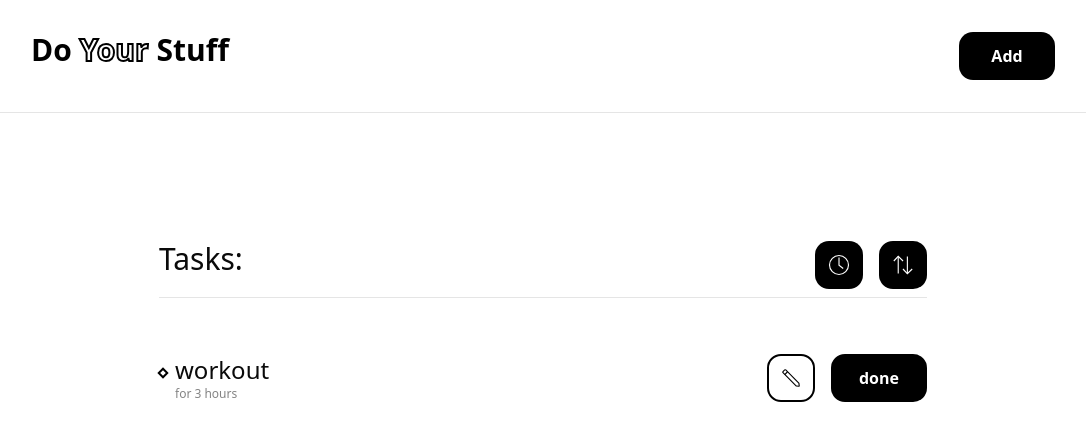
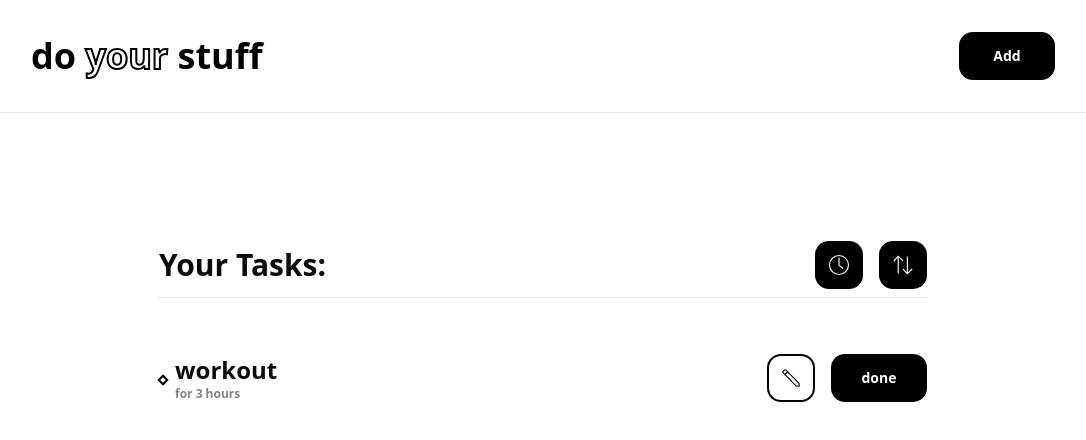
Before and after one commit to MohamCoder/Do-Your-Stuff-NextJs, a Next.js app: page / in a window 1280 px wide. Shown: the top 440 px of the page, without its empty margins (97-1183 px from the left). Built offline with nearby package versions, Linux system fonts and the light colour scheme.

Commit message:
ui:tiny changes

```diff
--- a/src/app/page.tsx
+++ b/src/app/page.tsx
@@ -6,12 +6,12 @@ export default function Home() {
   return (
     <>
       <nav className="my-8 mx-32">
-        <div className="flex justify-between w-full gap-4">
+        <div className="flex justify-between items-center w-full gap-4">
 
-          <span className="font-black text-black md:text-custom-2 text-3xl">
-            Do
-            <span className="font-outline-2 text-white"> Your </span>
-            Stuff
+          <span className="font-black text-black text-4xl">
+            do
+            <span className="font-outline-2 text-white"> your </span>
+            stuff
           </span>
 
           <Button text="Add" />
@@ -22,8 +22,8 @@ export default function Home() {
       <hr />
 
       <div className="mx-64 my-32 mb-2">
-        <div className="flex justify-between w-full">
-          <h3 className="font-medium text-3xl">Tasks:</h3>
+        <div className="flex justify-between items-center w-full">
+          <h3 className="font-bold text-3xl">Your Tasks:</h3>
           <span className="flex justify-between gap-4">
             <SquareButton  src="/time.svg" alt="show time"/>
             <SquareButton  src="/sort.svg" alt="sort"/>
--- a/src/components/Todo.tsx
+++ b/src/components/Todo.tsx
@@ -4,13 +4,13 @@ import { Button } from "./txt/Button";
 export function Todo() {
   return (
     <div>
-      <div className="h-2 w-2 rotate-45 bg-white border-black inline-block border-2 translate-y-[29px]"></div>
+      <div className="h-2 w-2 rotate-45 bg-white border-black inline-block border-2 translate-y-[36px]"></div>
       <div className="mb-4 ml-4 flex justify-between w-full">
         <span>
-          <h2 className="font-medium text-2xl" id="title">
+          <h2 className="font-bold text-2xl" id="title">
             workout
           </h2>
-          <h6 className="text-xs font-medium opacity-50">for 3 hours</h6>
+          <h6 className="text-xs font-bold opacity-50">for 3 hours</h6>
         </span>
         <div className="flex gap-4 translate-x-[-1rem]">
           <BorderSquareButton src="/edit.svg" alt="edit" />
--- a/src/components/txt/Button.tsx
+++ b/src/components/txt/Button.tsx
@@ -1,7 +1,7 @@
 export function Button({text}: {text: string}) {
   return (
       <div className="h-12 w-24 bg-black rounded-xl flex items-center justify-center">
-        <button className="text-white text-custom-1 font-black select-none">{text}</button>
+        <button className="text-white text-sm font-black select-none">{text}</button>
       </div>
   )
 }
```
